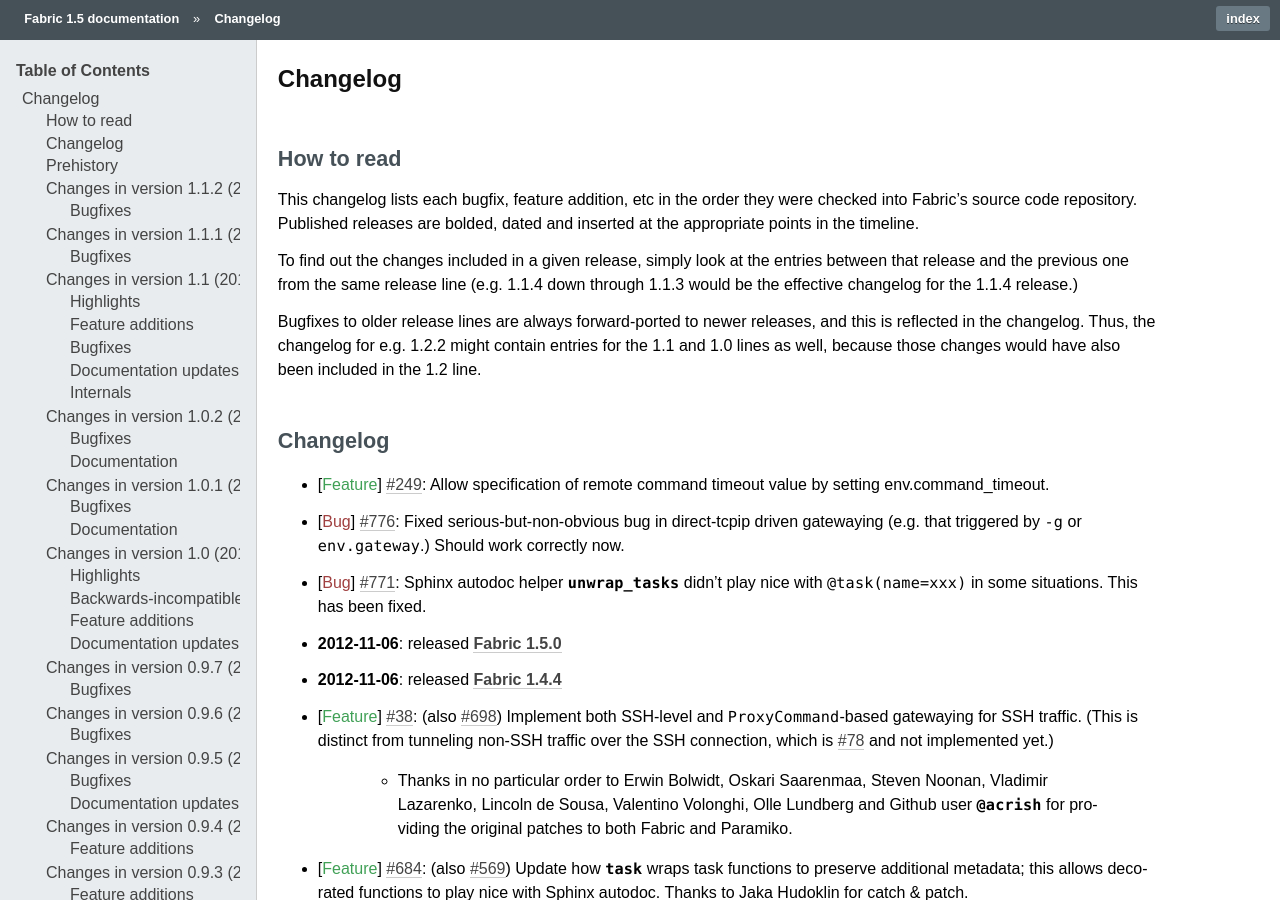
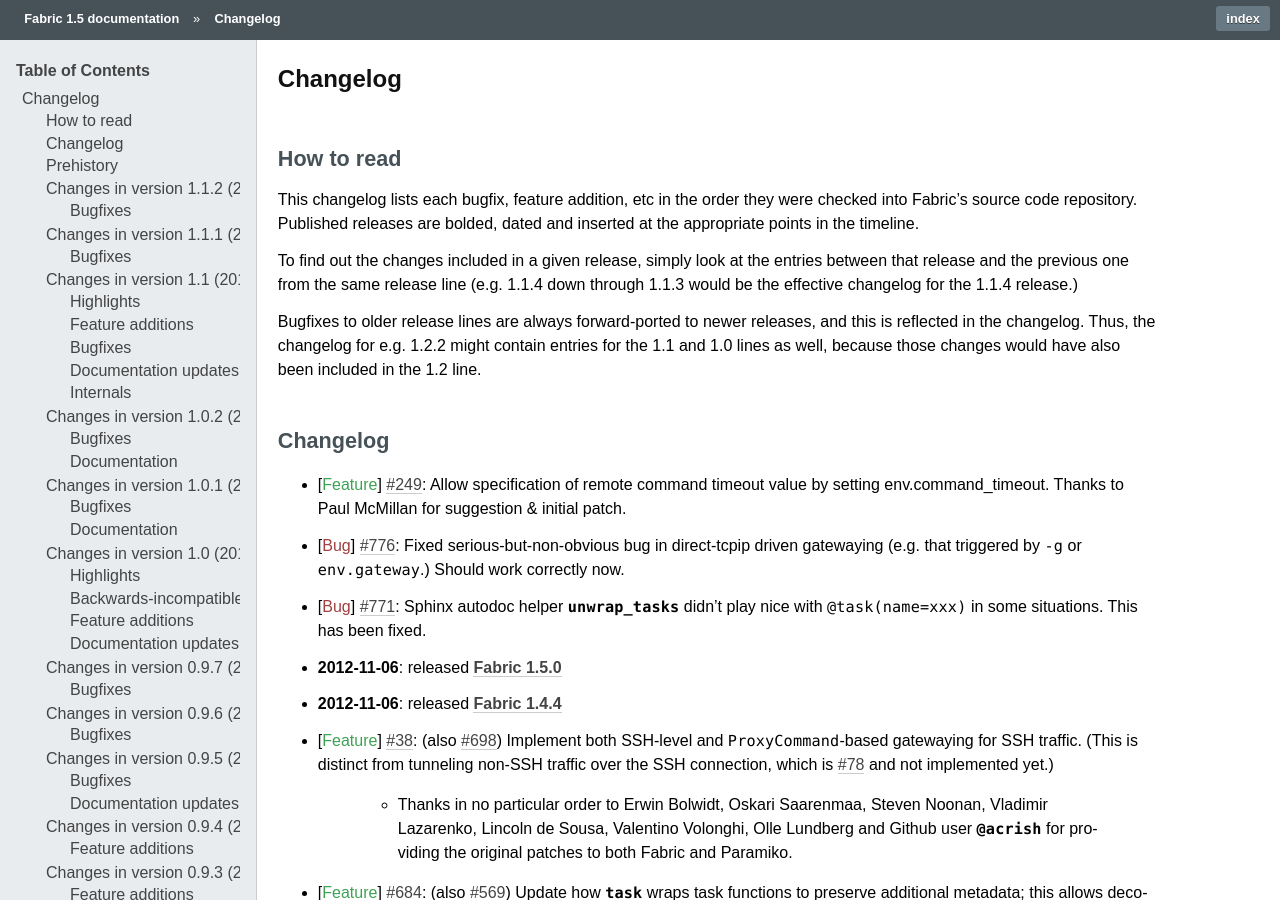
Before and after one commit to fabric/fabric, a Sphinx documentation site: the page built from docs/changelog.rst, in a window 1280 px wide and 900 px high. Built offline with Sphinx 7.4.7, drawn with Linux system fonts in a browser that asks for light colours.

Commit message:
Attribute paulm in changelog

```diff
--- a/docs/changelog.rst
+++ b/docs/changelog.rst
@@ -26,7 +26,8 @@
 =========
 
 * :feature:`249` Allow specification of remote command timeout value by
-  setting :ref:`env.command_timeout <command_timeout>`.
+  setting :ref:`env.command_timeout <command_timeout>`. Thanks to Paul
+  McMillan for suggestion & initial patch.
 * :bug:`776` Fixed serious-but-non-obvious bug in direct-tcpip driven
   gatewaying (e.g. that triggered by ``-g`` or ``env.gateway``.) Should work
   correctly now.
```
